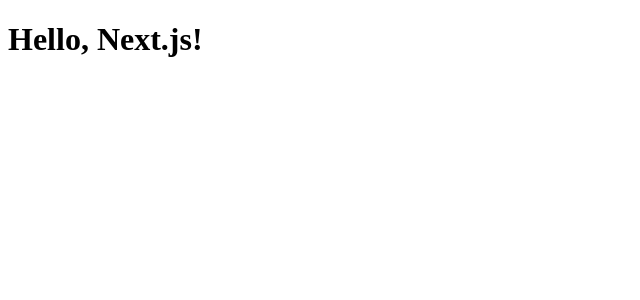
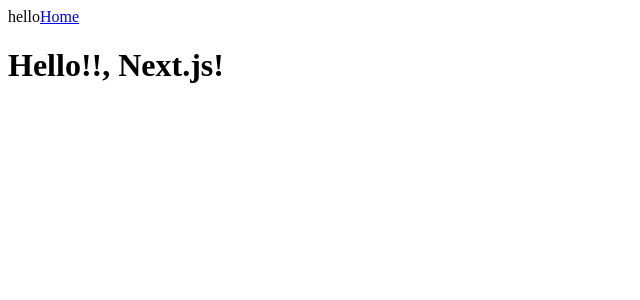
Before and after one commit to GabrielRuizVarela/Inventory-Frontend, a Next.js app: page / in a window 1280 px wide. Shown: the top 300 px of the page, without its empty margins (0-640 px from the left). Built offline with nearby package versions, Linux system fonts and the light colour scheme.

Commit message:
Emotion is not supported in nextjs13

```diff
--- a/app/head.tsx
+++ b/app/head.tsx
@@ -1,7 +1,7 @@
 export default function Head() {
   return (
     <>
-      <title></title>
+      <title>Inventory</title>
       <meta name="viewport" content="width=device-width, initial-scale=1" />
       <link rel="icon" href="/favicon.ico" />
     </>
--- a/app/layout.tsx
+++ b/app/layout.tsx
@@ -1,8 +1,16 @@
+// import '../global.css';
+import Navbar from "../components/Navbar";
 export default function RootLayout({ children }) {
   return (
     <html lang="en">
       <head />
-      <body>{children}</body>
+      <body>
+        <nav>
+          <Navbar />
+          <a href="#">Home</a>
+        </nav>
+        <main>{children}</main>
+      </body>
     </html>
   );
 }
--- a/app/page.tsx
+++ b/app/page.tsx
@@ -1,3 +1,3 @@
 export default function Page() {
-  return <h1>Hello, Next.js!</h1>;
+  return <h1>Hello!!, Next.js!</h1>;
 }
--- /dev/null
+++ b/components/Navbar.tsx
@@ -0,0 +1,14 @@
+import { AppBar, Box } from '@mui/material';
+// import React from 'react';
+import { Item } from '../types/Item';
+
+export default function Navbar(
+  // { item }: { item: Item[] }
+) {
+  return (
+    <span
+    >
+      hello
+    </span>
+  );
+}
--- /dev/null
+++ b/global.css
@@ -0,0 +1,4 @@
+/* @import '@fontsource/roboto/300.css';
+@import '@fontsource/roboto/400.css';
+@import '@fontsource/roboto/500.css';
+@import '@fontsource/roboto/700.css'; */
--- a/next.config.js
+++ b/next.config.js
@@ -1,7 +1,17 @@
 const nextConfig = {
   experimental: {
+    fontLoaders: [
+      {
+        loader: '@next/font/google',
+        options: {
+          families: ['Roboto'],
+          weight: [400, 500, 700],
+        },
+      },
+    ],
     appDir: true,
   },
+
 };
 
 module.exports = nextConfig;
--- /dev/null
+++ b/types/category.d.ts
@@ -0,0 +1,5 @@
+export type Category = {
+  _id: string;
+  name: string;
+  description: string;
+};
```
Also changed, not shown: package.json (+7 -0 lines), types/Item.d.ts (added, +13 -0 lines), .eslintrc.json (added), 1 other file (tests, documents, lock files or other folders).
